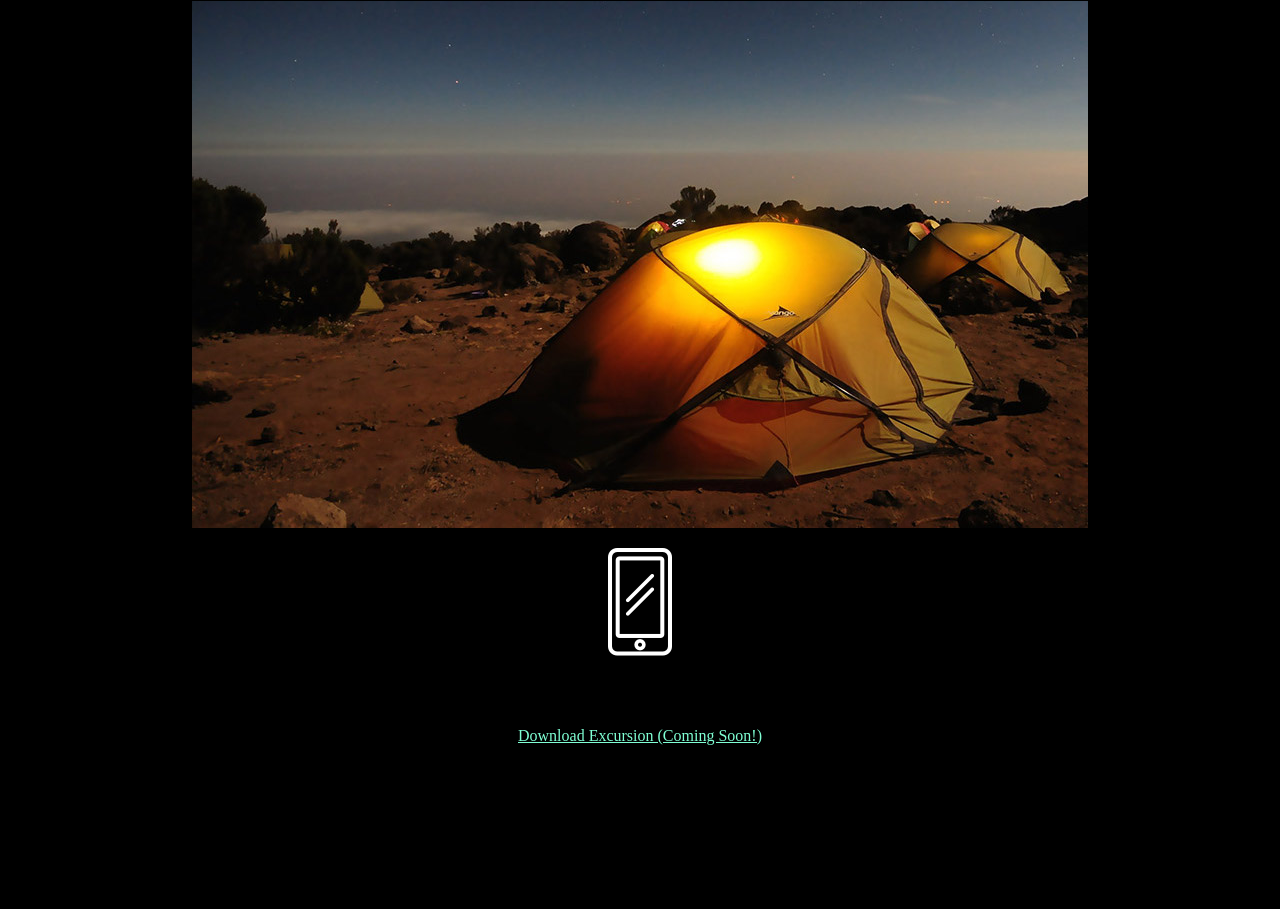
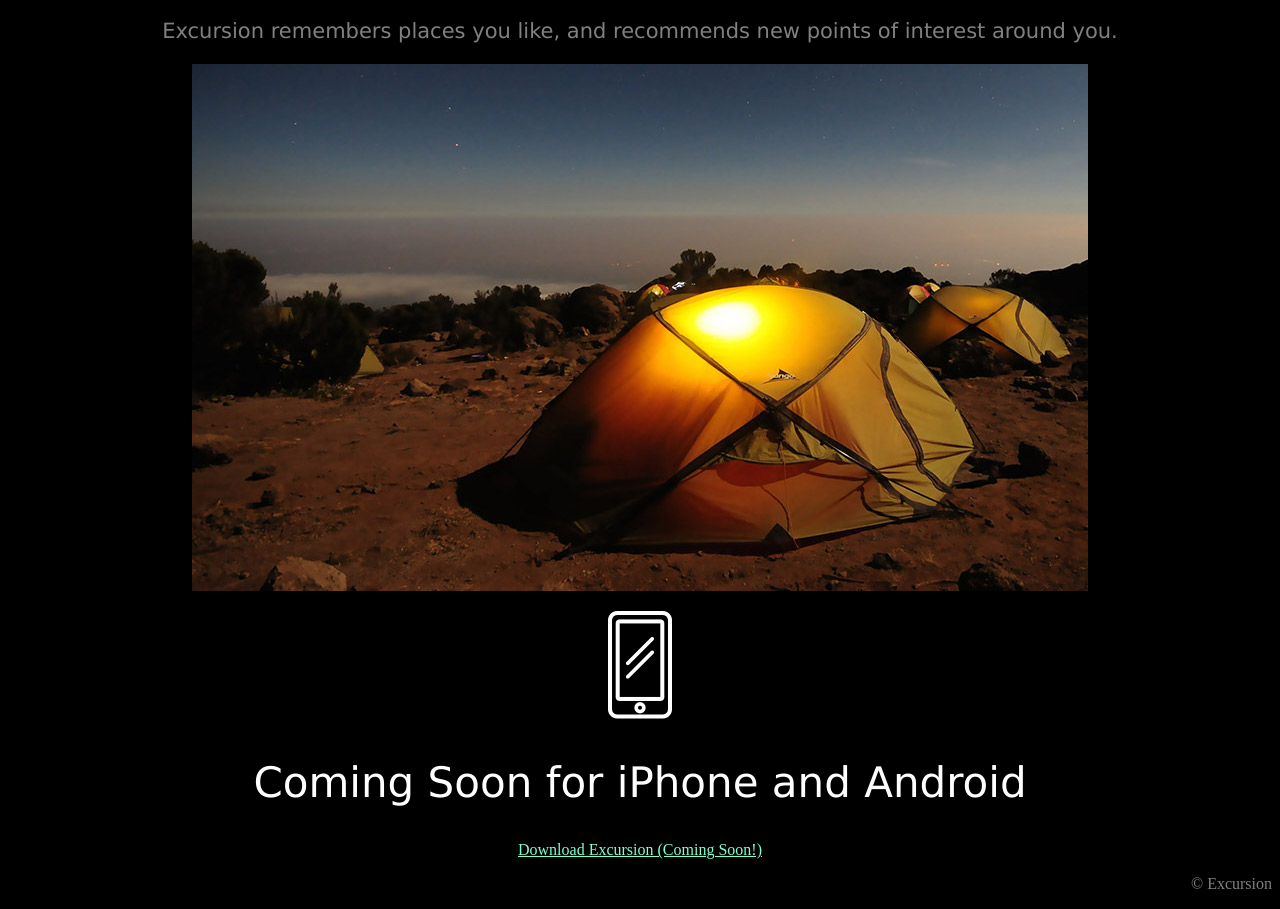
Before and after one commit to kNs95/Excursion, a plain HTML site: page index.html in a window 1280 px wide. Shown: the part 413-1322 px from the top of the page. Before the commit the page ends 1208 px from the top, so only its background shows below. Drawn offline with Linux system fonts and the light colour scheme.

Commit message:
Final commit with more changes in html and css

```diff
--- a/Resources/css/style.css
+++ b/Resources/css/style.css
@@ -19,3 +19,23 @@ h1 {
 p {
     text-align: center;
 }
+
+footer p {
+    color: grey;
+    text-align: right;
+}
+
+h2 {
+    font-family: Verdana;
+    font-weight: 300;
+    font-size: 42px;
+    color: white;
+    text-align: center;
+}
+
+.description {
+    font-family: Verdana;
+    text-align: center;
+    color: grey;
+    font-size: 21px;
+}
--- a/index.html
+++ b/index.html
@@ -11,12 +11,13 @@
     </header>
     <main>
         <p><a class ="link" href="#">Download Excursion (Coming Soon!)</a></p>
-        <p><video controls autoplay loop>
+        <p><video autoplay loop muted>
             <source src="Resources/videos/excursion.mp4" type="video/mp4">
             Video not supported.
         </video></p>
         <h2>Your personal travel guide</h2>
-        <p>Excursion remembers places you like, and recommends new points of interest around you.</p>
+        <p class="description">Excursion remembers places you like, and recommends new points of
+         interest around you.</p>
         <p><img src="Resources/images/camp.jpg"/></p>
         <p><img src="Resources/images/phone.png"/></p>
         <h2>Coming Soon for iPhone and Android</h2>
```
